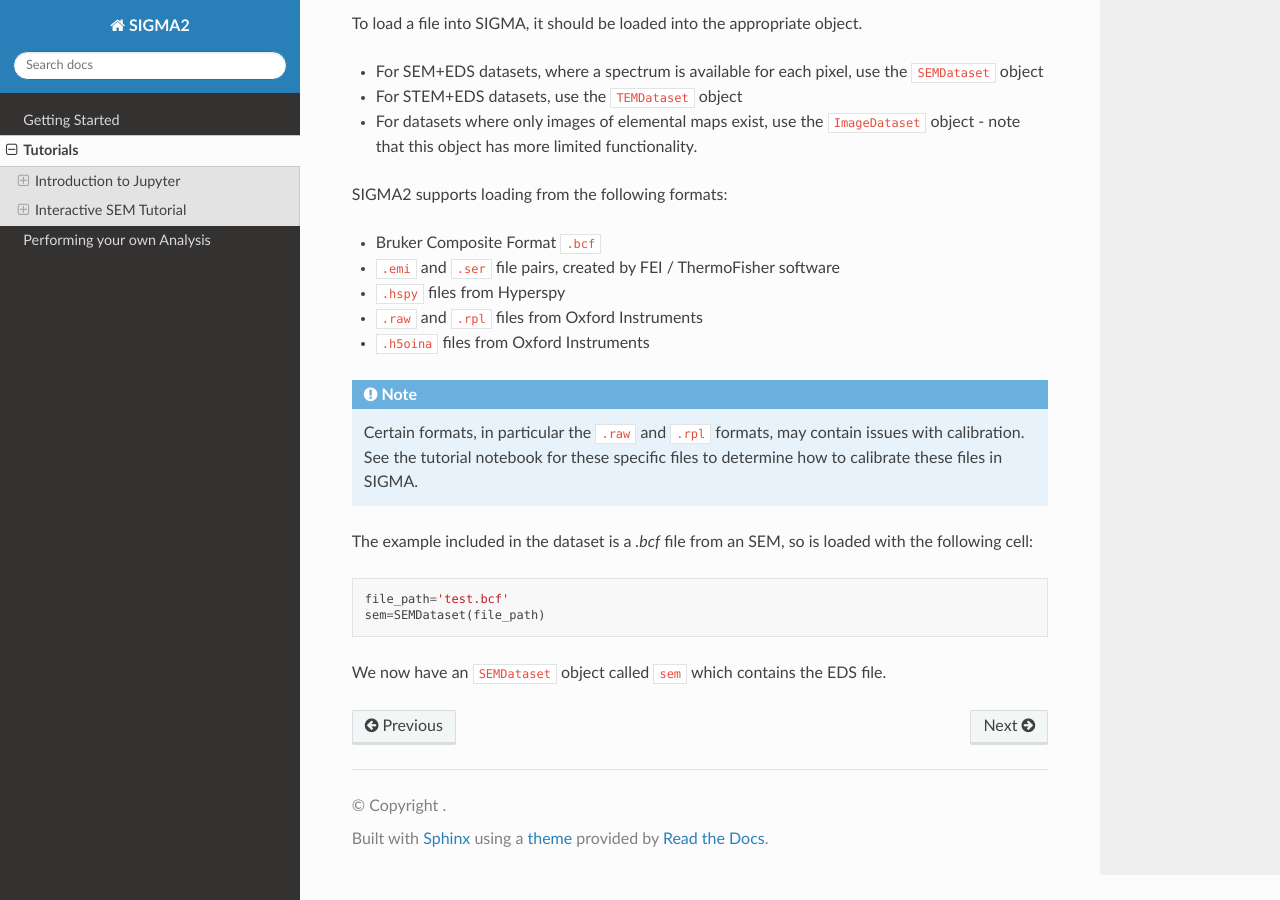
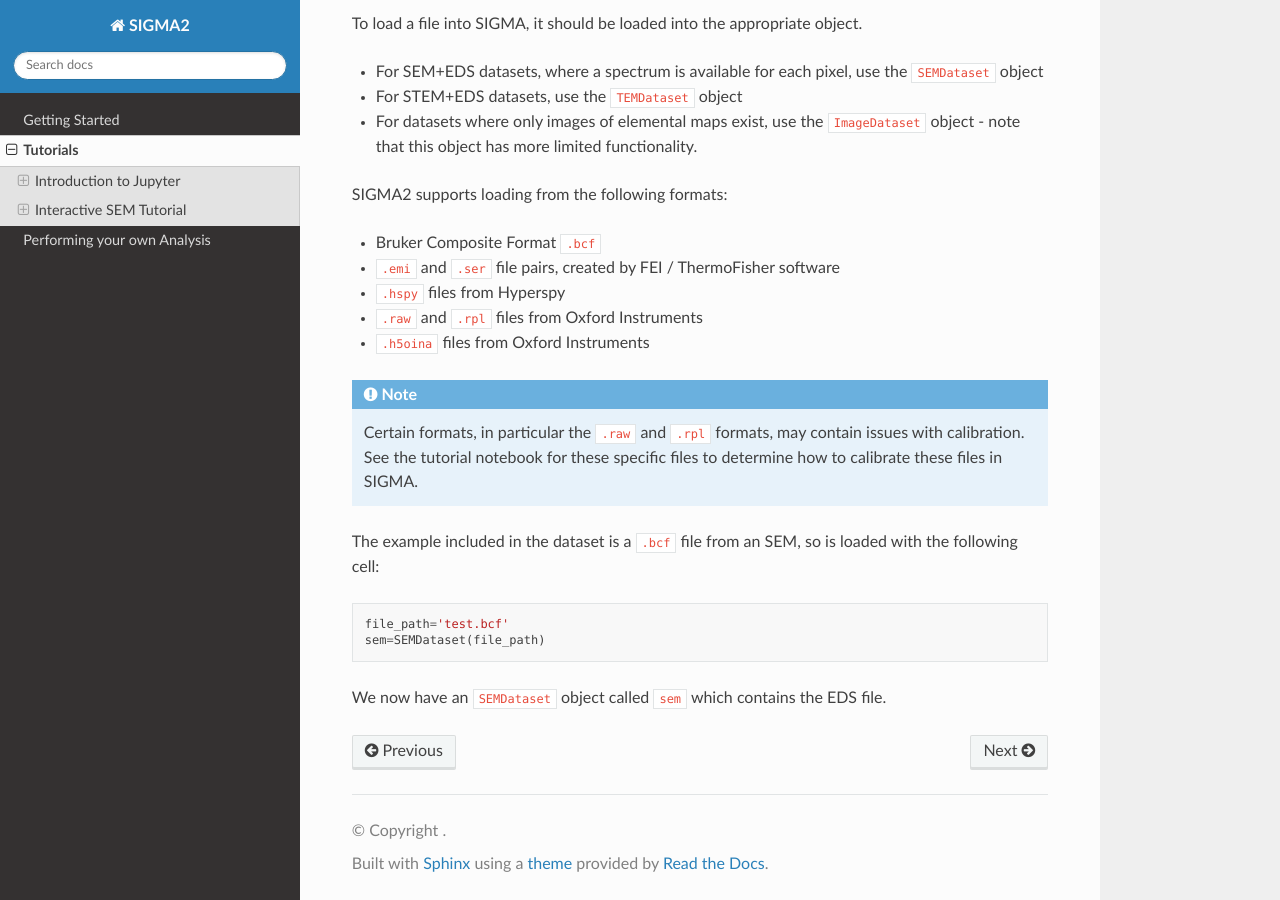
Before and after one commit to t-ginnis/SIGMA_docs, a Sphinx documentation site: the page built from docs/source/tutorials.rst, in a window 1280 px wide and 900 px high, scrolled down 2739 px. Built offline with Sphinx 7.4.7 and the Read the Docs theme 3.1.0, drawn with Linux system fonts in a browser that asks for light colours.

```diff
--- a/docs/source/tutorials.rst
+++ b/docs/source/tutorials.rst
@@ -145,7 +145,7 @@ SIGMA2 supports loading from the following formats:
 .. note::
    Certain formats, in particular the ``.raw`` and ``.rpl`` formats, may contain issues with calibration. See the tutorial notebook for these specific files to determine how to calibrate these files in SIGMA.
 
-The example included in the dataset is a `.bcf` file from an SEM, so is loaded with the following cell:
+The example included in the dataset is a ``.bcf`` file from an SEM, so is loaded with the following cell:
 
 .. code-block:: python
 
```
